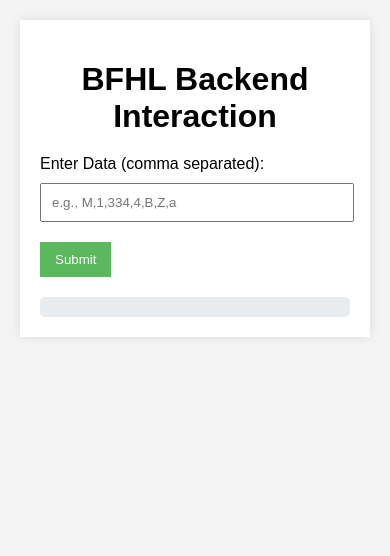
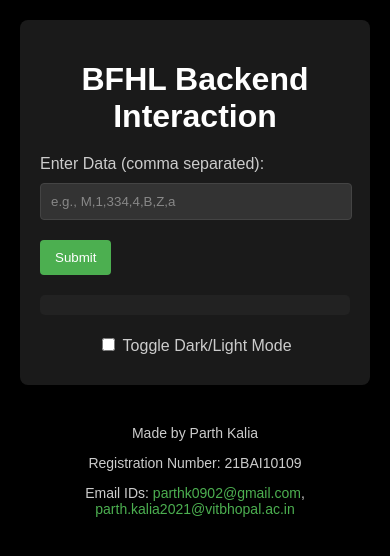
Before and after one commit to TheParthK/bajaj_finserv_backend, a website: page index.html in a window 390 px wide. Drawn offline with Linux system fonts and the light colour scheme.

Commit message:
added dark/light mode

```diff
--- a/index.html
+++ b/index.html
@@ -4,51 +4,128 @@
     <meta charset="UTF-8">
     <meta name="viewport" content="width=device-width, initial-scale=1.0">
     <title>BFHL Backend Interaction</title>
-    <style>
+    <style id="theme-style">
+        /* Default to dark mode */
         body {
             font-family: Arial, sans-serif;
-            background-color: #f4f4f4;
+            background-color: #000000; /* Pure black background */
+            color: #ffffff; /* Pure white text color */
             margin: 0;
             padding: 20px;
         }
+
         .container {
             max-width: 600px;
             margin: 0 auto;
-            background: #fff;
+            background: #1a1a1a; /* Slightly lighter than pure black for the container */
             padding: 20px;
-            box-shadow: 0 0 10px rgba(0, 0, 0, 0.1);
+            border-radius: 8px; /* Rounded corners for a softer look */
+            box-shadow: 0 0 15px rgba(0, 0, 0, 0.5); /* Stronger shadow for contrast */
         }
+
         h1 {
             text-align: center;
             margin-bottom: 20px;
+            color: #ffffff; /* White color for headings */
         }
+
         label {
             display: block;
             margin-bottom: 10px;
+            color: #cccccc; /* Light grey for labels */
         }
+
         input[type="text"] {
             width: calc(100% - 20px);
             padding: 10px;
             margin-bottom: 20px;
+            background: #333333; /* Dark grey background for input */
+            border: 1px solid #444444; /* Subtle grey border */
+            color: #ffffff; /* White text color in input */
+            border-radius: 4px; /* Rounded corners for input */
         }
+
+        input[type="text"]::placeholder {
+            color: #888888; /* Grey color for placeholder text */
+        }
+
         button {
             padding: 10px 15px;
-            background-color: #5cb85c;
-            color: white;
+            background-color: #4CAF50; /* Bright green for buttons */
+            color: #ffffff; /* White text */
             border: none;
             cursor: pointer;
+            border-radius: 4px; /* Rounded corners for buttons */
         }
+
         button:hover {
-            background-color: #4cae4c;
+            background-color: #45a049; /* Darker green on hover */
         }
+
         .output {
             margin-top: 20px;
             padding: 10px;
-            background: #e9ecef;
+            background: #222222; /* Darker grey for output background */
             border-radius: 5px;
+            color: #ffffff; /* White text color */
         }
+
         .output pre {
             white-space: pre-wrap;
+        }
+
+        footer {
+            text-align: center;
+            margin-top: 40px;
+            font-size: 14px;
+            color: #cccccc;
+        }
+
+        footer a {
+            color: #4CAF50;
+            text-decoration: none;
+        }
+
+        /* Light mode styles */
+        .light-mode body {
+            background-color: #ffffff; /* White background */
+            color: #000000; /* Black text color */
+        }
+
+        .light-mode .container {
+            background: #f0f0f0; /* Light grey for the container */
+            box-shadow: 0 0 10px rgba(0, 0, 0, 0.1); /* Lighter shadow */
+        }
+
+        .light-mode h1 {
+            color: #000000; /* Black color for headings */
+        }
+
+        .light-mode label {
+            color: #333333; /* Dark grey for labels */
+        }
+
+        .light-mode input[type="text"] {
+            background: #ffffff; /* White background for input */
+            border: 1px solid #cccccc; /* Light grey border */
+            color: #000000; /* Black text color in input */
+        }
+
+        .light-mode input[type="text"]::placeholder {
+            color: #666666; /* Darker grey for placeholder text */
+        }
+
+        .light-mode button {
+            background-color: #5bc0de; /* Light blue for buttons */
+        }
+
+        .light-mode button:hover {
+            background-color: #31b0d5; /* Darker blue on hover */
+        }
+
+        .light-mode .output {
+            background: #e9ecef; /* Light grey for output background */
+            color: #000000; /* Black text color */
         }
     </style>
 </head>
@@ -60,7 +137,21 @@
         <button onclick="sendData()">Submit</button>
 
         <div class="output" id="output"></div>
+
+        <!-- Toggle switch for dark/light mode -->
+        <div style="text-align: center; margin-top: 20px;">
+            <label>
+                <input type="checkbox" id="theme-toggle">
+                <span>Toggle Dark/Light Mode</span>
+            </label>
+        </div>
     </div>
+
+    <footer>
+        <p>Made by Parth Kalia</p>
+        <p>Registration Number: 21BAI10109</p>
+        <p>Email IDs: <a href="mailto:parthk0902@gmail.com">parthk0902@gmail.com</a>, <a href="mailto:parth.kalia2021@vitbhopal.ac.in">parth.kalia2021@vitbhopal.ac.in</a></p>
+    </footer>
 
     <script src="script.js"></script>
 </body>
--- a/script.js
+++ b/script.js
@@ -1,3 +1,28 @@
+document.addEventListener('DOMContentLoaded', () => {
+    const toggle = document.getElementById('theme-toggle');
+    const body = document.body;
+
+    // Load saved theme from localStorage
+    if (localStorage.getItem('theme') === 'light') {
+        body.classList.add('light-mode');
+        toggle.checked = true;
+    } else {
+        body.classList.remove('light-mode');
+        toggle.checked = false;
+    }
+
+    // Toggle theme
+    toggle.addEventListener('change', () => {
+        if (toggle.checked) {
+            body.classList.add('light-mode');
+            localStorage.setItem('theme', 'light');
+        } else {
+            body.classList.remove('light-mode');
+            localStorage.setItem('theme', 'dark');
+        }
+    });
+});
+
 function sendData() {
     const dataInput = document.getElementById('data').value;
     const dataArray = dataInput.split(',').map(item => item.trim());
```
